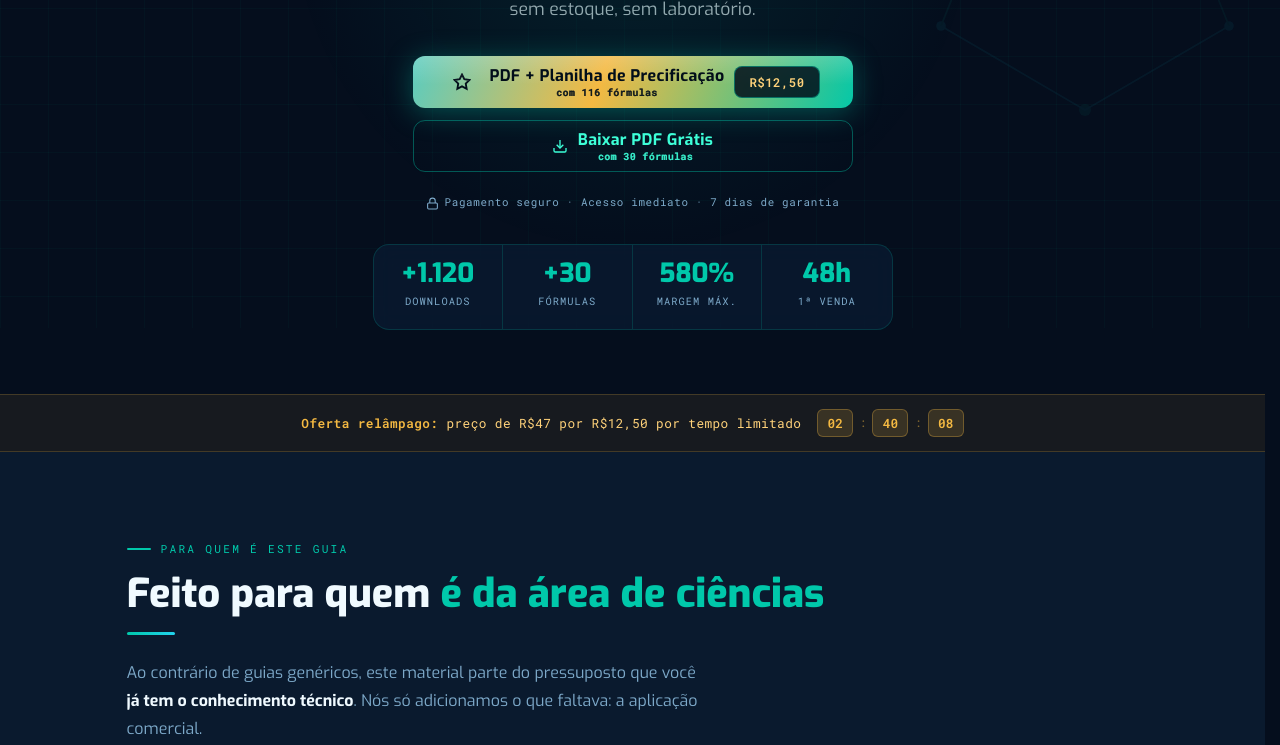
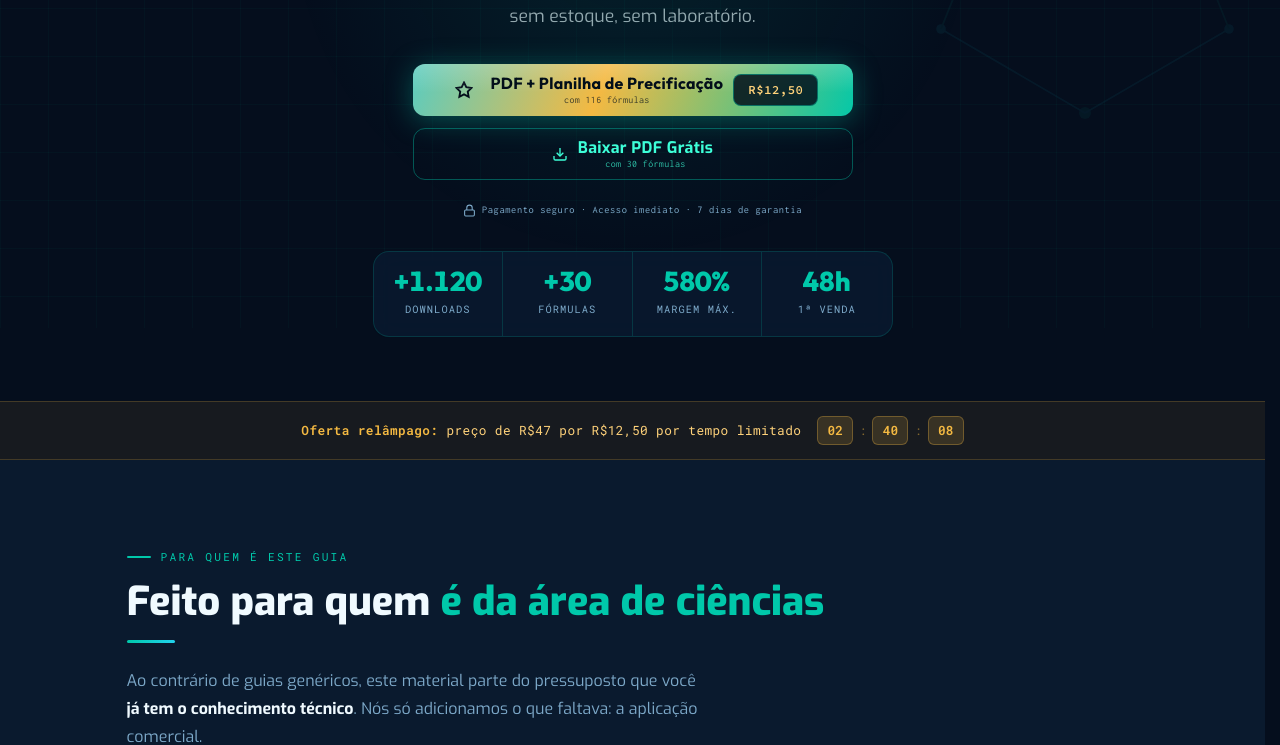
Before and after one commit to AffonsoMello/quimiformulas, a plain HTML site: page index.html in a window 1280 px wide. Shown: the part 472-1217 px from the top of the page. Drawn offline with Linux system fonts and the light colour scheme.

Commit message:
Modify font styles in index.html
Updated font families and weights in styles for buttons and headings.

```diff
--- a/index.html
+++ b/index.html
@@ -22,7 +22,7 @@
 </script>
 <link rel="preconnect" href="https://fonts.googleapis.com"/>
 <link rel="preconnect" href="https://fonts.gstatic.com" crossorigin/>
-<link href="https://fonts.googleapis.com/css2?family=Exo:wght@300;400;500;600;700;800;900&family=Roboto+Mono:wght@400;500;600&display=optional" rel="stylesheet"/>
+<link href="https://fonts.googleapis.com/css2?family=Exo:wght@300;400;500;600;700;800;900&family=Roboto+Mono:wght@400;500;600&family=Outfit:wght@700;800;900&family=Inconsolata:wght@400;600&family=Source+Code+Pro:wght@600&display=optional" rel="stylesheet"/>
 <style>
 /* ───────────────────── TOKENS (paleta original mantida) ───────────────────── */
 :root {
@@ -168,6 +168,24 @@ h1, h2, h3 { font-family: 'Exo', 'Segoe UI', Arial, sans-serif; line-height: 1.1
   -webkit-text-stroke: .22px currentColor;
   text-shadow: .28px 0 0 currentColor;
 }
+/* Botão principal: Outfit 700 no texto principal, Inconsolata no subtexto */
+.btn-primary .btn-main {
+  font-family: 'Outfit', sans-serif;
+  font-weight: 700;
+}
+.btn-primary .btn-desc {
+  font-family: 'Inconsolata', monospace;
+  font-weight: 400;
+  -webkit-text-stroke: 0;
+  text-shadow: none;
+}
+/* Botão secundário: Inconsolata no subtexto */
+.btn-secondary .btn-desc {
+  font-family: 'Inconsolata', monospace;
+  font-weight: 400;
+  -webkit-text-stroke: 0;
+  text-shadow: none;
+}
 .btn-primary .btn-desc { color: rgba(2,14,26,.72); }
 .btn-secondary .btn-desc { color: rgba(61,255,216,.72); }
 .btn:active { transform: scale(.97) !important; }
@@ -216,7 +234,7 @@ h1, h2, h3 { font-family: 'Exo', 'Segoe UI', Arial, sans-serif; line-height: 1.1
   background: rgba(2,14,26,.85);
   border: 1px solid rgba(0,200,170,.45);
   border-radius: 8px; padding: 8px 14px;
-  font-family: 'Roboto Mono', monospace; font-size: .77rem; font-weight: 700;
+  font-family: 'Source Code Pro', 'Roboto Mono', monospace; font-size: .77rem; font-weight: 600;
   color: var(--amber-lt); letter-spacing: .04em;
   flex: 0 0 auto;
 }
@@ -230,8 +248,9 @@ h1, h2, h3 { font-family: 'Exo', 'Segoe UI', Arial, sans-serif; line-height: 1.1
 
 /* Guarantee note */
 .guarantee {
-  font-family: 'Roboto Mono', monospace;
-  font-size: .68rem; color: var(--muted);
+  font-family: 'Inconsolata', monospace;
+  font-size: .65rem; color: var(--muted);
+  font-weight: 400;
   letter-spacing: .06em; text-align: center;
   margin-top: 10px;
   display: flex; align-items: center; justify-content: center; gap: 6px;
@@ -287,9 +306,11 @@ h1, h2, h3 { font-family: 'Exo', 'Segoe UI', Arial, sans-serif; line-height: 1.1
 
 /* Headline */
 .hero h1 {
-  font-size: 4.25rem;
-  font-weight: 900; width: 100%; max-width: 820px; line-height: 1.05;
-  letter-spacing: 0;
+  font-family: Georgia, 'Noto Serif', 'Times New Roman', serif;
+  font-size: min(6.5vw, 4.2rem);
+  font-weight: 700;
+  line-height: 1.1;
+  max-width: 820px;
 }
 .hero h1 > span {
   display: block;
@@ -330,8 +351,8 @@ h1, h2, h3 { font-family: 'Exo', 'Segoe UI', Arial, sans-serif; line-height: 1.1
 }
 .proof-item:last-child { border-right: none; }
 .proof-num {
-  font-family: 'Exo', 'Segoe UI', Arial, sans-serif;
-  font-size: 1.65rem; font-weight: 800; color: var(--teal);
+  font-family: 'Outfit', sans-serif;
+  font-size: 1.7rem; font-weight: 800; color: var(--teal);
   display: block; line-height: 1;
   font-variant-numeric: tabular-nums;
   font-feature-settings: "tnum" 1;
@@ -929,6 +950,7 @@ footer span { margin: 0 10px; opacity: .35; }
 @media (max-width: 360px) {
   .hero h1 { font-size: 1.6rem; }
 }
+
 </style>
 </head>
 <body data-checkout-url="">
```
